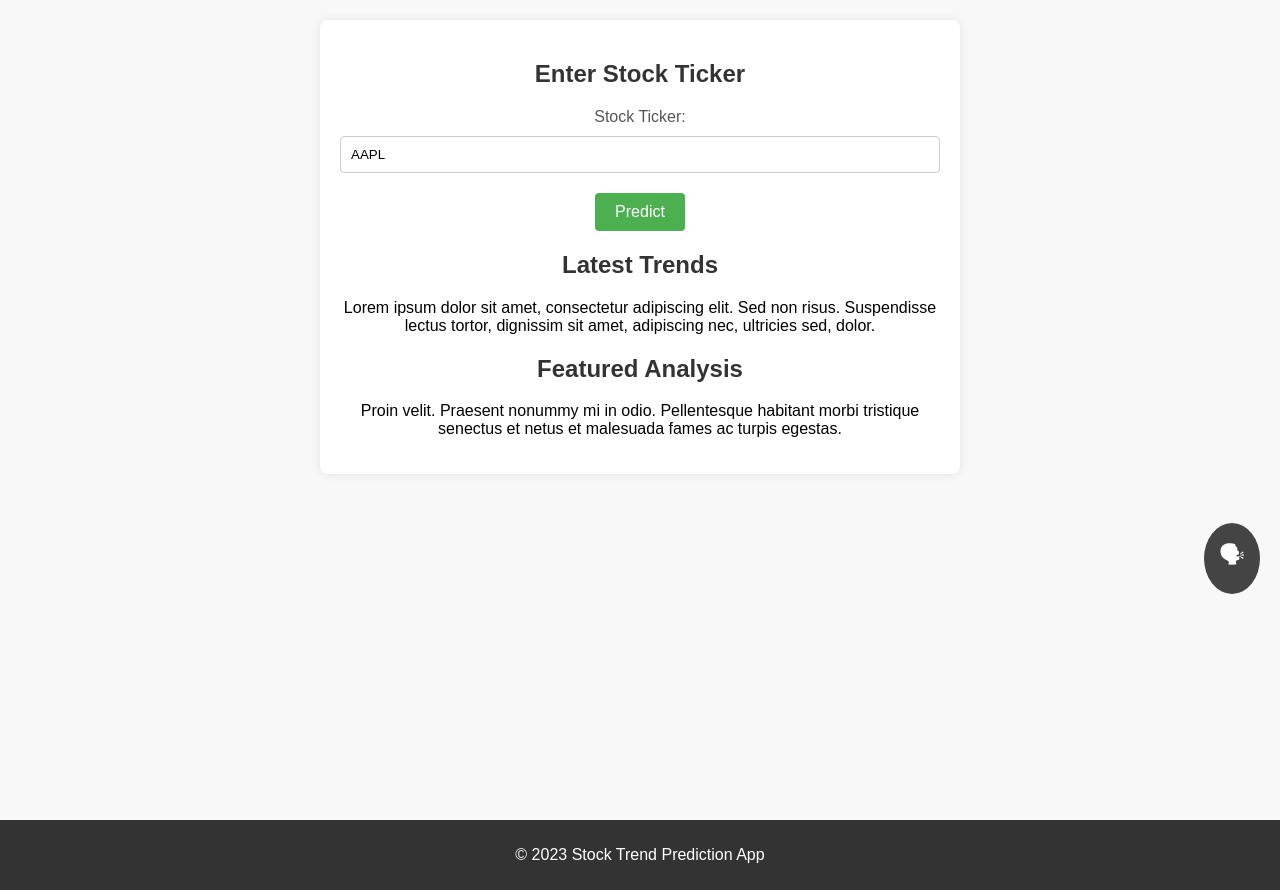
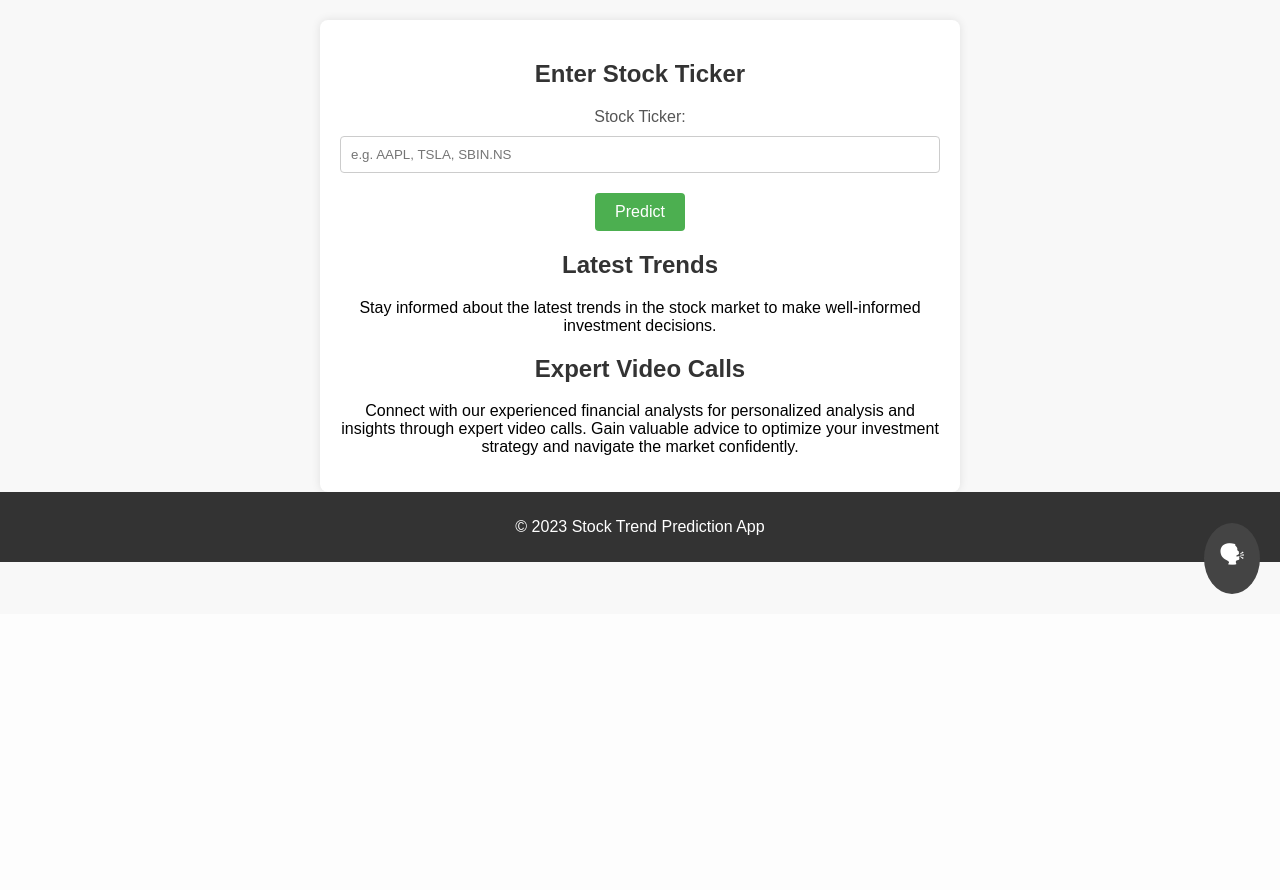
Before and after one commit to Rudrashish-Das/stock-prediction, a Flask app: page / in a window 1280 px wide. Shown: the part 186-1076 px from the top of the page. After the commit the page ends 780 px from the top, so only its background shows below. Run offline with Flask 3, Linux system fonts and the light colour scheme.

Commit message:
added predictionPage css and improved layout

```diff
--- a/templates/home.html
+++ b/templates/home.html
@@ -4,7 +4,7 @@
 <head>
     <meta charset="UTF-8">
     <meta name="viewport" content="width=device-width, initial-scale=1.0">
-    <link rel="icon" type="image/x-icon" href="static/favicon.ico">
+    <!-- <link rel="stylesheet" href="{{ url_for('static', filename='static/frontpage.css') }}"> -->
     <link rel="stylesheet" href="/static/styles/frontpage.css">
     <title>Stock Trend Prediction</title>
 </head>
@@ -12,7 +12,7 @@
 <body>
     <header>
         <div class="navbar">
-            <a href="/">Home</a>
+            <a href="#home">Home</a>
             <a href="#about">About</a>
             <a href="#learnings">Learnings</a>
             <a href="/video-call">Video Call Expert</a>
@@ -20,27 +20,25 @@
         <h1>Stock Trend Prediction</h1>
     </header>
 
-    <main class="wrapper">
-        <div class="container">
+    <main class="container">
         <section>
             <h2>Enter Stock Ticker</h2>
             <form action="/predict" method="post">
                 <label for="ticker">Stock Ticker:</label>
-                    <input type="text" id="ticker" name="ticker" value="AAPL">
+                <input type="text" id="ticker" name="ticker" placeholder="e.g. AAPL, TSLA, SBIN.NS">
                 <button type="submit">Predict</button>
             </form>
         </section>
 
         <section class="content">
             <h2>Latest Trends</h2>
-                <p>Lorem ipsum dolor sit amet, consectetur adipiscing elit. Sed non risus. Suspendisse lectus tortor,
-                    dignissim sit amet, adipiscing nec, ultricies sed, dolor.</p>
+            Stay informed about the latest trends in the stock market to make well-informed investment decisions.</p>
 
-                <h2>Featured Analysis</h2>
-                <p>Proin velit. Praesent nonummy mi in odio. Pellentesque habitant morbi tristique senectus et netus et
-                    malesuada fames ac turpis egestas.</p>
+            <h2>Expert Video Calls</h2>
+            <p>Connect with our experienced financial analysts for personalized analysis and insights through expert
+                video calls.
+                Gain valuable advice to optimize your investment strategy and navigate the market confidently.
         </section>
-        </div>
     </main>
 
     <footer>
```
Also changed, not shown: static/styles/predictionpage.css (added, +86 -0 lines), templates/prediction.html (+10 -3 lines). Lines whose indentation alone changed are shown as unchanged.
